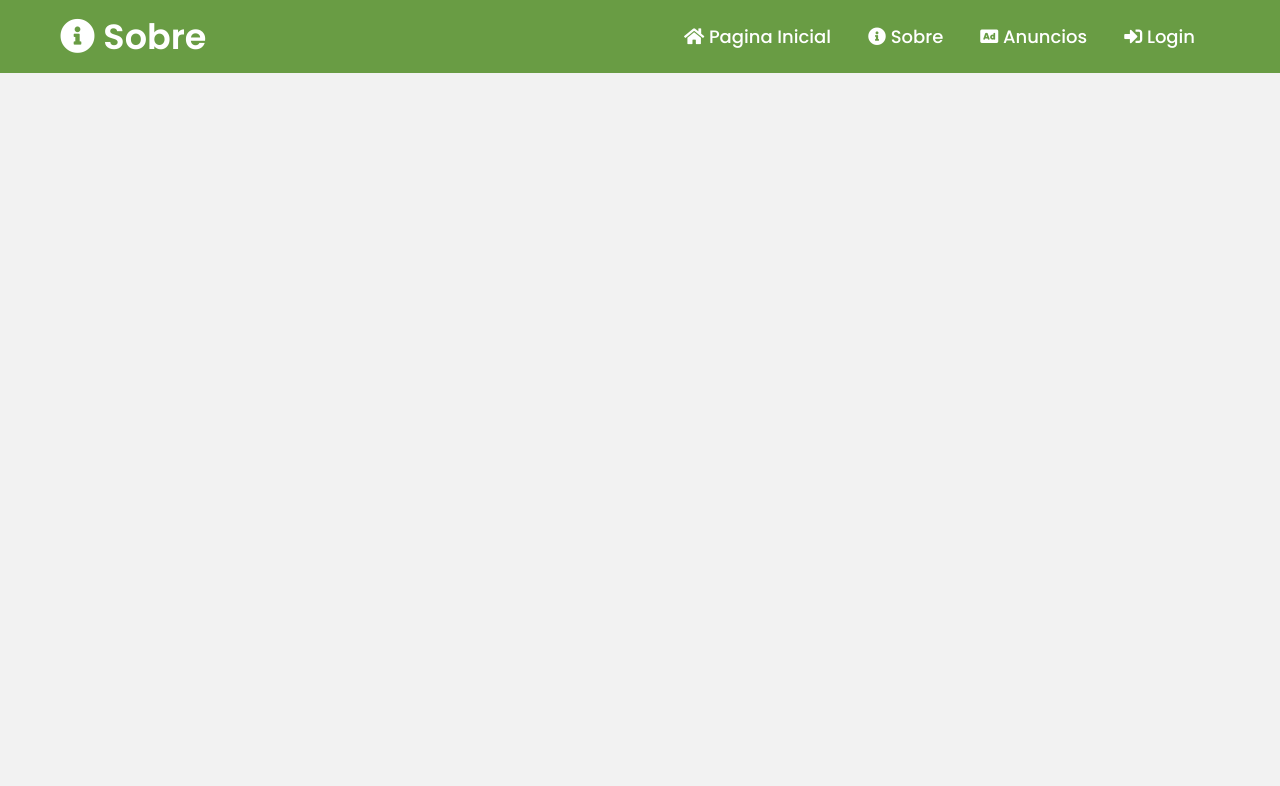
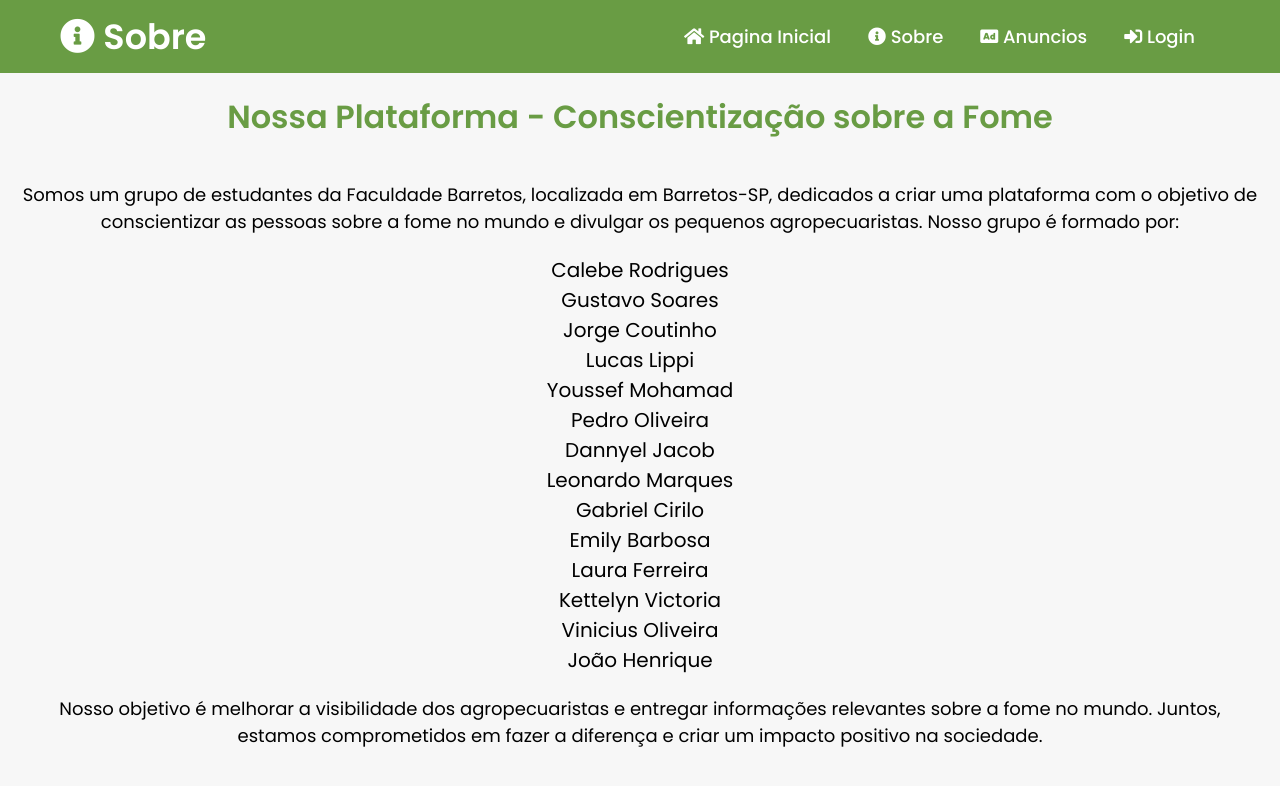
Before and after one commit to GabrielErani/project-campanha-arrecadacao, a plain HTML site: page Sobre.html in a window 1280 px wide. Drawn offline with Linux system fonts and the light colour scheme.

Commit message:
Adicionei informações no sobre

```diff
--- a/Sobre.html
+++ b/Sobre.html
@@ -6,6 +6,7 @@
     <link rel="stylesheet" href="https://cdnjs.cloudflare.com/ajax/libs/font-awesome/5.15.3/css/all.min.css">
     <meta name="viewport" content="width=device-width, initial-scale=1.0">
     <link rel="stylesheet" href="./assets/css/Estilo.css">
+    <link rel="stylesheet" href="./assets/css/EstiloSobre.css">
     <title>Sobre</title>
 </head>
 <body>
@@ -22,5 +23,28 @@
             <li> <a href="Login.html"> <i class="fas fa-sign-in-alt"></i> Login </a> </li>
         </ul>
     </nav>
+    <header>
+        <h1>Nossa Plataforma - Conscientização sobre a Fome</h1>
+    </header>
+    <main>
+        <p>Somos um grupo de estudantes da Faculdade Barretos, localizada em Barretos-SP, dedicados a criar uma plataforma com o objetivo de conscientizar as pessoas sobre a fome no mundo e divulgar os pequenos agropecuaristas. Nosso grupo é formado por:</p>
+        <ul class="team-list">
+            <li>Calebe Rodrigues</li>
+            <li>Gustavo Soares</li>
+            <li>Jorge Coutinho</li>
+            <li>Lucas Lippi</li>
+            <li>Youssef Mohamad</li>
+            <li>Pedro Oliveira</li>
+            <li>Dannyel Jacob</li>
+            <li>Leonardo Marques</li>
+            <li>Gabriel Cirilo</li>
+            <li>Emily Barbosa</li>
+            <li>Laura Ferreira</li>
+            <li>Kettelyn Victoria</li>
+            <li>Vinicius Oliveira</li>
+            <li>João Henrique</li>
+        </ul>
+        <p>Nosso objetivo é melhorar a visibilidade dos agropecuaristas e entregar informações relevantes sobre a fome no mundo. Juntos, estamos comprometidos em fazer a diferença e criar um impacto positivo na sociedade.</p>
+    </main>
 </body>
 </html>
--- a/assets/css/EstiloCadastro.css
+++ b/assets/css/EstiloCadastro.css
@@ -6,7 +6,7 @@
 }
 
 .card {
-  background-color: #ffffff80;
+  background-color: #699c44;
   padding: 30px;
   border-radius: 4%;
   box-shadow: 3px 3px 1px 0px #00000060;
@@ -16,7 +16,7 @@
 h1{
   text-align: center;
   margin-bottom: 20px;
-  color: #699c44;
+  color: #ffffff;
 }
 
 .label-float input{
@@ -24,7 +24,7 @@ h1{
   padding: 5px 5px;
   display: inline-block;
   border: 0;
-  border-bottom: 2px solid #699c44;
+  border-bottom: 2px solid #ffffff;
   background-color: transparent;
   outline: none;
   min-width: 180px;
@@ -42,11 +42,11 @@ h1{
 }
 
 .label-float input:focus{
-  border-bottom: 2px solid #699c44;
+  border-bottom: 2px solid #ffffff;
 }
 
 .label-float label{
-  color: #699c44;
+  color: #ffffff;
   pointer-event: none;
   position: absolute;
   top: 0;
@@ -59,13 +59,13 @@ h1{
 .label-float input:valid + label{
   font-size: 13px;
   margin-top: 0;
-  color: #699c44;
+  color: #ffffff;
 }
 
 button{
   background-color: transparent;
-  border-color: #699c44;
-  color: #699c44;
+  border-color: #ffffff;
+  color: #ffffff;
   padding: 7px;
   font-weight: bold;
   font-size: 12pt;
@@ -77,8 +77,8 @@ button{
 }
 
 button:hover{
-  background-color: #699c44;
-  color: #fff;
+  background-color: #ffffff;
+  color: #699c44;
 }
 
 .justify-center{
@@ -91,7 +91,7 @@ button:hover{
   top: 15px;
   right: 10px;
   cursor: pointer;
-  color: #699c44;
+  color: #ffffff;
 }
 
 #msgError{
@@ -105,7 +105,7 @@ button:hover{
 
 #msgSuccess{
   text-align: center;
-  color: #00bb00;
+  color: #ffffff;
   background-color: #bbffbe;
   padding: 10px;
   border-radius: 4px;
--- a/assets/css/EstiloLogin.Css
+++ b/assets/css/EstiloLogin.Css
@@ -21,7 +21,7 @@ body {
 }
 
 .card {
-  background-color: #ffffff80;
+  background-color: #699c44;
   padding: 30px;
   border-radius: 4%;
   box-shadow: 3px 3px 1px 0px #00000060
@@ -30,7 +30,7 @@ body {
 h1{
   text-align: center;
   margin-bottom: 20px;
-  color: #699c44
+  color: #ffffff
 }
 
 .label-float input{
@@ -38,7 +38,7 @@ h1{
   padding: 5px 5px;
   display: inline-block;
   border: 0;
-  border-bottom: 2px solid #699c44;
+  border-bottom: 2px solid #ffffff;
   background-color: transparent;
   outline: none;
   min-width: 180px;
@@ -56,11 +56,11 @@ h1{
 }
 
 .label-float input:focus{
-  border-bottom: 2px solid #699c44;
+  border-bottom: 2px solid #ffffff;
 }
 
 .label-float label{
-  color: #699c44;
+  color: #ffffff;
   pointer-event: none;
   position: absolute;
   top: 0;
@@ -73,13 +73,13 @@ h1{
 .label-float input:valid + label{
   font-size: 13px;
   margin-top: 0;
-  color: #699c44
+  color: #ffffff
 }
 
 button{
   background-color: transparent;
-  border-color: #699c44;
-  color: #699c44;
+  border-color: #ffffff;
+  color: #ffffff;
   padding: 7px;
   font-weight: bold;
   font-size: 12pt;
@@ -91,8 +91,8 @@ button{
 }
 
 button:hover{
-  background-color: #699c44;
-  color: #fff;
+  background-color: #ffffff;
+  color: #699c44;
 }
 
 .justify-center{
@@ -107,20 +107,20 @@ hr{
 }
 
 p{
-  color: #699c44;
+  color: #ffffff;
   font-size: 14pt;
   text-align: center;
 }
 
 a{
-  color: #699c44;
+  color: #ffffff;
   font-weight: bold;
   text-decoration: none;
   transition: all .3s ease-out;
 }
 
 a:hover{
-  color: #699c44;
+  color: #ffffff;
 }
 
 .fa-eye{
@@ -128,7 +128,7 @@ a:hover{
   top: 15px;
   right: 10px;
   cursor: pointer;
-  color: #699c44;
+  color: #ffffff;
 }
 
  #msgError{
--- /dev/null
+++ b/assets/css/EstiloSobre.css
@@ -0,0 +1,29 @@
+body {
+    font-family: Arial, sans-serif;
+    background-color: #f7f7f7;
+    text-align: center;
+}
+
+header {
+    color: #699c44;
+    padding: 20px;
+}
+
+h1 {
+    font-size: 32px;
+}
+
+p {
+    font-size: 18px;
+    margin: 20px;
+}
+
+.team-list {
+    list-style-type: none;
+    margin: 20px;
+    padding: 0;
+}
+
+.team-list li {
+    font-size: 20px;
+}
```
